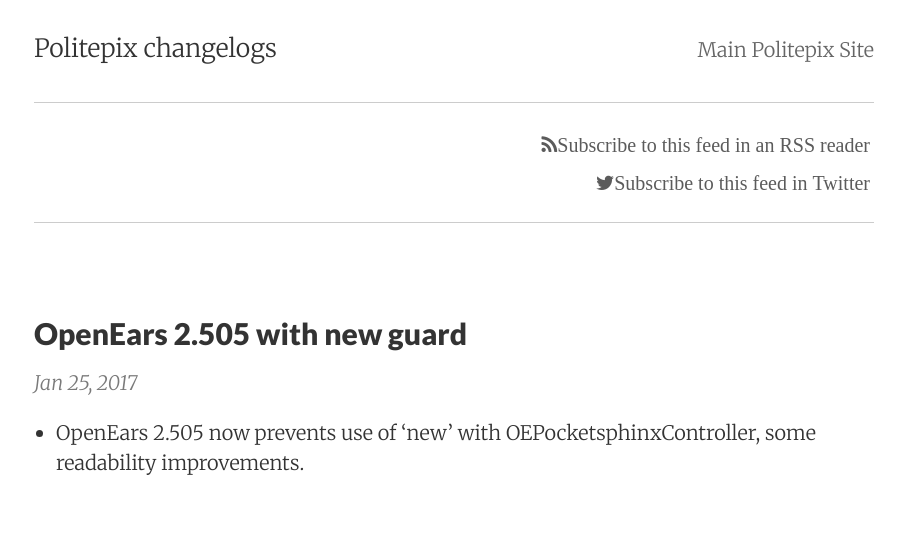
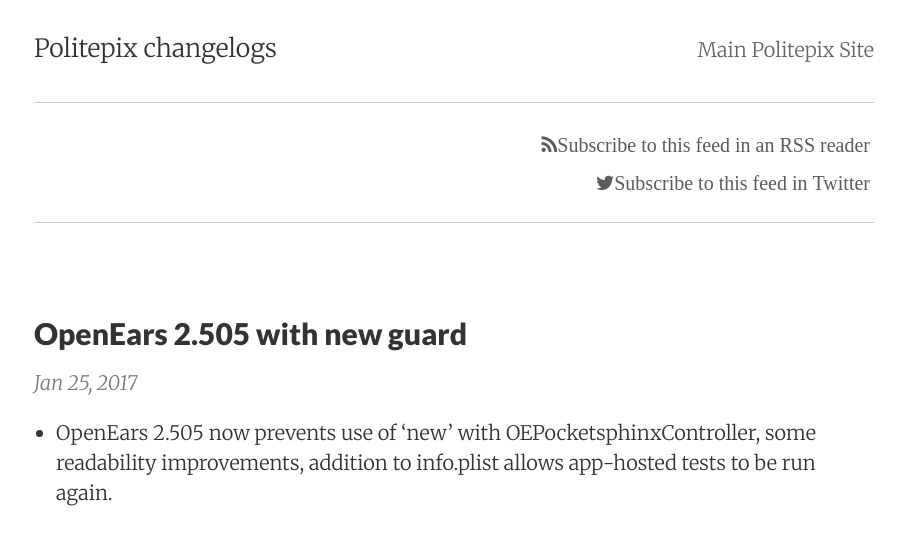
Before and after one commit to Halle/Changelogs, a Jekyll site: the page built from _posts/2017-01-25-OpenEars-2.505-with-new-guard.md, in a window 1280 px wide. Shown: the top 545 px of the page, without its empty margins (186-1091 px from the left). Built offline with Jekyll 4.4.1, drawn with Linux system fonts in a browser that asks for light colours; nearby versions of some CDN libraries.

Commit message:
Update 2017-01-25-OpenEars-2.505-with-new-guard.md

```diff
--- a/_posts/2017-01-25-OpenEars-2.505-with-new-guard.md
+++ b/_posts/2017-01-25-OpenEars-2.505-with-new-guard.md
@@ -5,4 +5,4 @@ date:       2017-01-25
 summary:    OpenEars 2.505 with new guard
 categories: openears
 ---
-* OpenEars 2.505 now prevents use of 'new' with OEPocketsphinxController, some readability improvements.
+* OpenEars 2.505 now prevents use of 'new' with OEPocketsphinxController, some readability improvements, addition to info.plist allows app-hosted tests to be run again.
```
